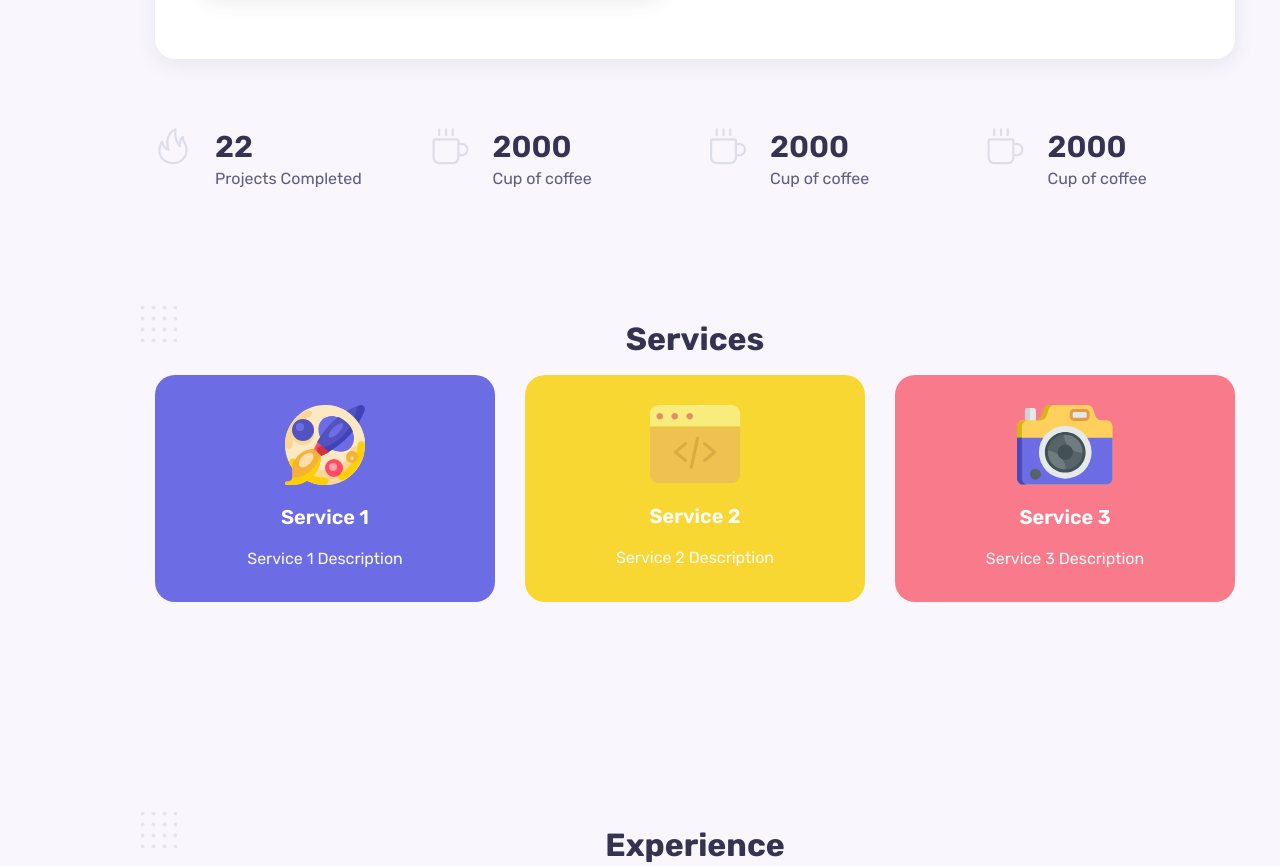
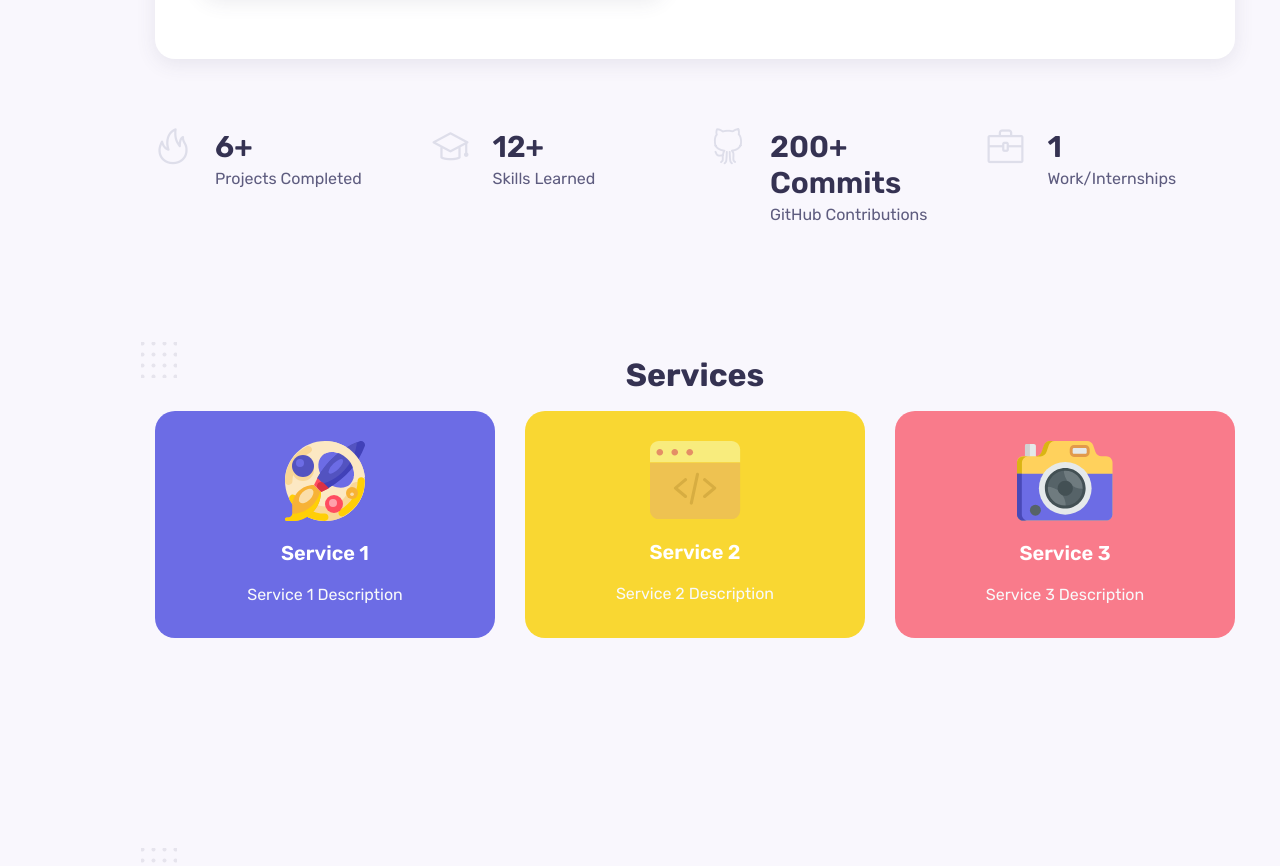
Before and after one commit to abhyaung/abhyaung.github.io, a React (Create React App) app: page / in a window 1280 px wide. Shown: the part 1760-2626 px from the top of the page. Built offline with nearby package versions, Linux system fonts and the light colour scheme.

Commit message:
Modified about section boxes

```diff
--- a/src/components/about/AboutBox.jsx
+++ b/src/components/about/AboutBox.jsx
@@ -9,38 +9,39 @@ const AboutBox = () => {
             <i className="about_icon icon-fire"></i>
 
             <div>
-                <h3 className="about_title">22</h3>
+                <h3 className="about_title">6+</h3>
                 <span className="about_subtitle">Projects Completed</span>
             </div>
         </div>
 
-        {/* Coffee Cups */}
+        {/* Skills learned */}
         <div className="about_box">
-            <i className="about_icon icon-cup"></i>
+            <i className="about_icon icon-graduation"></i>
 
             <div>
-                <h3 className="about_title">2000</h3>
-                <span className="about_subtitle">Cup of coffee</span>
+                <h3 className="about_title">12+</h3>
+                <span className="about_subtitle">Skills Learned</span>
             </div>
         </div>
 
-        {/* Coffee Cups */}
+
+        {/* GitHub Contributions */}
         <div className="about_box">
-            <i className="about_icon icon-cup"></i>
+            <i className="about_icon icon-social-github"></i>
 
             <div>
-                <h3 className="about_title">2000</h3>
-                <span className="about_subtitle">Cup of coffee</span>
+                <h3 className="about_title">200+ Commits</h3>
+                <span className="about_subtitle">GitHub Contributions</span>
             </div>
         </div>
 
-        {/* Coffee Cups */}
+        {/* Work/Internships */}
         <div className="about_box">
-            <i className="about_icon icon-cup"></i>
+            <i className="about_icon icon-briefcase "></i>
 
             <div>
-                <h3 className="about_title">2000</h3>
-                <span className="about_subtitle">Cup of coffee</span>
+                <h3 className="about_title">1</h3>
+                <span className="about_subtitle">Work/Internships</span>
             </div>
         </div>
 
```
